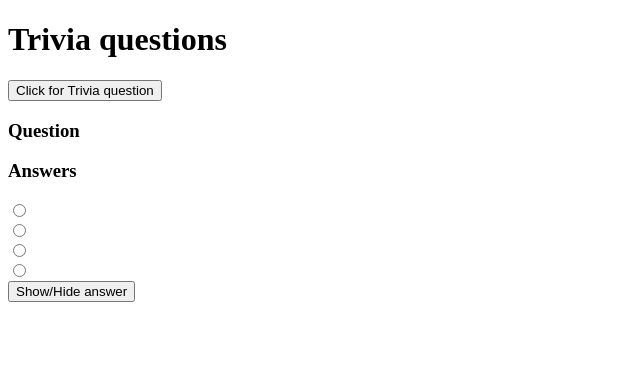
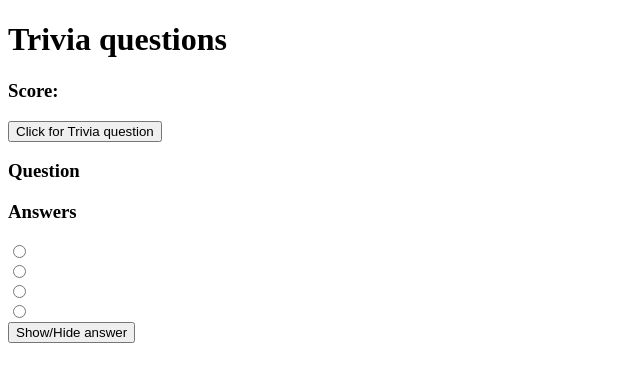
Before and after one commit to JoyPalumbo/JoysTriviaApp, a React app: page / in a window 1280 px wide. Shown: the top 382 px of the page, without its empty margins (0-640 px from the left). Built offline with nearby package versions, Linux system fonts and the light colour scheme; the HTML template or start-up script is replaced by a standard one.

Commit message:
moved radio buttons to ansewer component and it's functional

```diff
--- /dev/null
+++ b/client/src/components/Answers.jsx
@@ -0,0 +1,81 @@
+
+import React from 'react';
+
+
+class Answers extends React.Component {
+  constructor() {
+    super();
+
+    this.state = {
+      question: '',
+      rightAnswer: '',
+      wrongAnswer1: '',
+      wrongAnswer2: '',
+      wrongAnswer3: '',
+      score: 0,
+      displayAnswer: false,
+      selected: '',
+    };
+    this.displayAnswerFunc = this.displayAnswerFunc.bind(this);
+  }
+
+  displayAnswerFunc() {
+    this.setState({
+      displayAnswer: !this.state.displayAnswer
+    });
+  }
+  //if selected === rightAnswer score++
+  scoreKeep() {
+    if (selected === rightAnswer) {
+      score++;
+    }
+  }
+
+  render() {
+    console.log(this.props.answers);
+    return (
+      <div>
+        <div className="radio">
+          <label>
+            <input type='radio' id={this.props.rightAnswer} name='answer' value='radio-1'
+              checked={this.state.selected === 'radio-1'} onChange={(e) => this.setState({ selected: e.target.value })} />
+            {/* <input type="radio" value="option2" checked={this.state.radio === 'option2'} onChange={this.radioChange} /> */}
+            {/* <input type="radio" value="rightAnswer" checked={props.rightAnswer} onChange={this.handleChange} /> */}
+            {this.props.answers.rightAnswer}
+          </label>
+        </div>
+
+        <div className="radio">
+          <label>
+            <input type='radio' id={'radio-2'} name='answer' value='radio-2'
+              checked={this.state.selected === 'radio-2'} onChange={(e) => this.setState({ selected: e.target.value })} />
+            {this.props.answers.wrongAnswer1}
+          </label>
+        </div>
+
+        <div className="radio">
+          <label>
+            <input type='radio' id={'radio-3'} name='answer' value='radio-3'
+              checked={this.state.selected === 'radio-3'} onChange={(e) => this.setState({ selected: e.target.value })} />
+            {this.props.answers.wrongAnswer2}
+          </label>
+        </div>
+
+        <div className="radio">
+          <label>
+            <input type='radio' id={'radio-4'} name='answer' value='radio-4'
+              checked={this.state.selected === 'radio-4'} onChange={(e) => this.setState({ selected: e.target.value })} />
+            {this.props.answers.wrongAnswer3}
+          </label>
+        </div>
+
+        <div>
+          {this.state.displayAnswer && <h1>{this.props.answers.rightAnswer} </h1>}
+          <button type="button" onClick={this.displayAnswerFunc}>Show/Hide answer</button>
+        </div>
+      </div>
+    );
+  }
+}
+
+export default Answers;
--- a/client/src/components/App.jsx
+++ b/client/src/components/App.jsx
@@ -3,7 +3,7 @@ import axios from 'axios';
 
 import List from './List.jsx';
 import ListItem from './ListItem.jsx';
-import Answer from './Answer.jsx';
+import Answers from './Answers.jsx';
 
 class App extends React.Component {
   constructor(props) {
@@ -89,10 +89,9 @@ class App extends React.Component {
             wrongAnswer1: response.data.wrongAnswer1,
             wrongAnswer2: response.data.wrongAnswer2,
             wrongAnswer3: response.data.wrongAnswer3,
-            rightCount: 0,
-            wrongCount: 0,
+            score: 0,
             displayAnswer: false,
-            selected: "",
+            selected: '',
           },
         });
         console.log("calling api", response.data);
@@ -133,50 +132,52 @@ class App extends React.Component {
     return (
       <div>
         <h1>Trivia questions</h1>
+        <h3>Score: {items.score} </h3>
         <button type="question" onClick={this.handleClick} onChange={this.displayAnswerFunc}> Click for Trivia question</button>
         <h3>Question</h3>
         <ul> {items.question} </ul>
         <h3>Answers</h3>
+        <Answers answers={items} />
 
 
-        <div className="radio">
+        {/* <div className="radio">
           <label>
-            <input type='radio' id={'radio-1'} name='myRadio' value='radio-1'
+            <input type='radio' id={items.rightAnswer} name='myRadio' value='radio-1'
               checked={this.state.selected === 'radio-1'} onChange={(e) => this.setState({ selected: e.target.value })} />
             {/* <input type="radio" value="option2" checked={this.state.radio === 'option2'} onChange={this.radioChange} /> */}
-            {/* <input type="radio" value="rightAnswer" checked={items.rightAnswer} onChange={this.handleChange} /> */}
-            {items.rightAnswer}
+        {/* <input type="radio" value="rightAnswer" checked={items.rightAnswer} onChange={this.handleChange} /> */}
+        {/* {items.rightAnswer}
           </label>
-        </div>
+        </div> */}
 
-        <div className="radio">
+        {/* <div className="radio">
           <label>
             <input type='radio' id={'radio-2'} name='myRadio' value='radio-2'
               checked={this.state.selected === 'radio-2'} onChange={(e) => this.setState({ selected: e.target.value })} />
             {items.wrongAnswer1}
           </label>
-        </div>
+        </div> */}
 
-        <div className="radio">
+        {/* <div className="radio">
           <label>
             <input type='radio' id={'radio-3'} name='myRadio' value='radio-3'
               checked={this.state.selected === 'radio-3'} onChange={(e) => this.setState({ selected: e.target.value })} />
             {items.wrongAnswer2}
           </label>
-        </div>
+        </div> */}
 
-        <div className="radio">
+        {/* <div className="radio">
           <label>
             <input type='radio' id={'radio-4'} name='myRadio' value='radio-4'
               checked={this.state.selected === 'radio-4'} onChange={(e) => this.setState({ selected: e.target.value })} />
             {items.wrongAnswer3}
           </label>
-        </div>
+        </div> */}
 
-        <div>
+        {/* <div>
           {this.state.displayAnswer && <h1>{items.rightAnswer} </h1>}
           <button type="answer" onClick={this.displayAnswerFunc}>Show/Hide answer</button>
-        </div>
+        </div> */}
 
       </div>
 
```
Also changed, not shown: client/src/components/Answer.jsx (deleted, +0 -13 lines).
